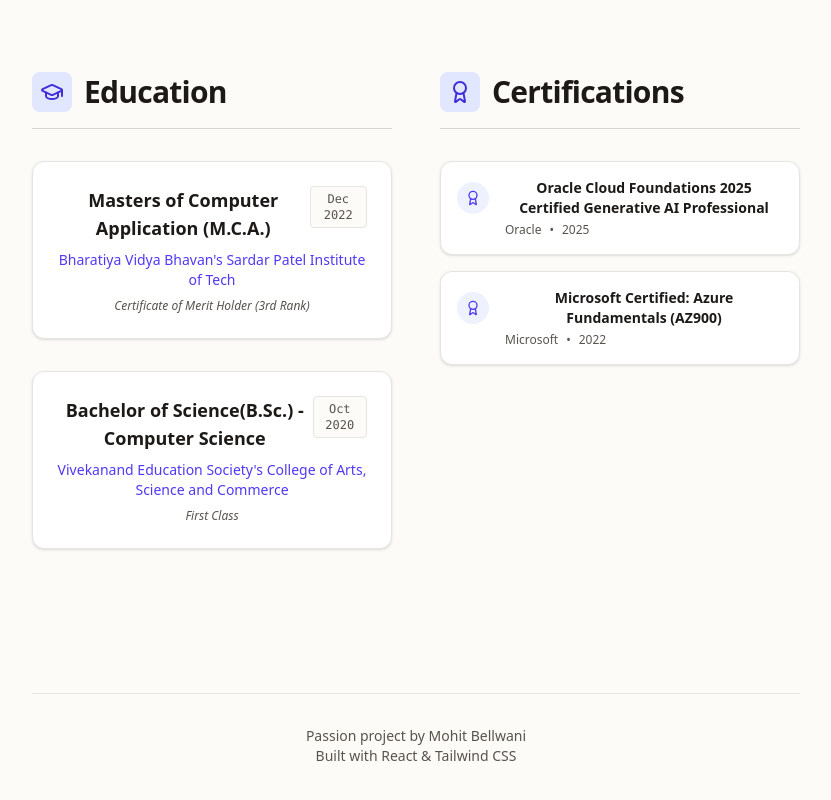
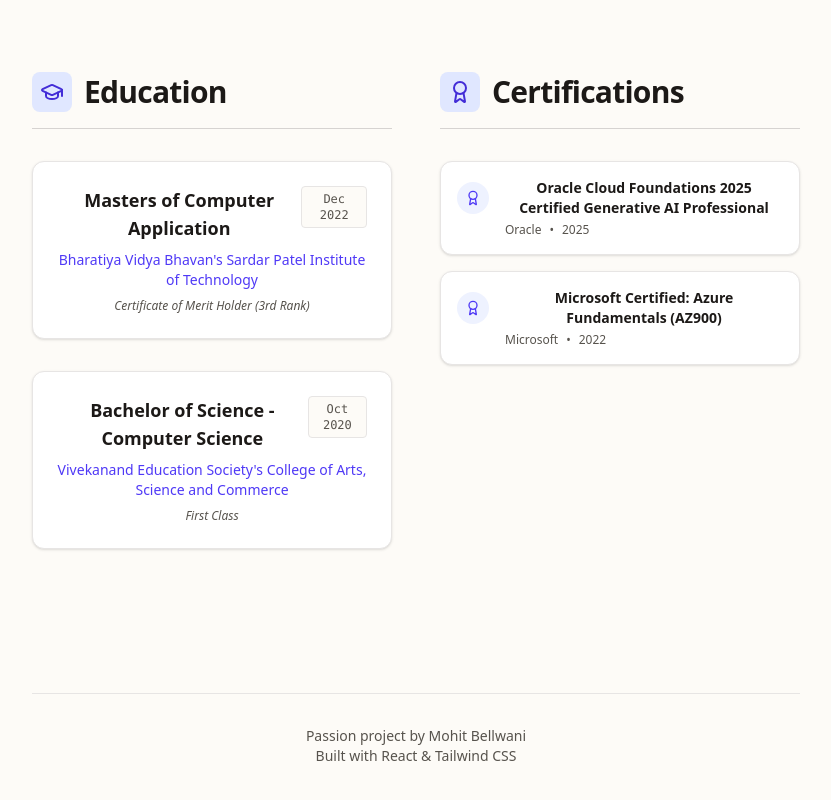
Before and after one commit to mohitbellwani/portfolioReactFrontend, a React (Vite) app: page / in a window 1280 px wide. Shown: the part 2736-3536 px from the top of the page, without its empty margins (384-1215 px from the left). Built offline with nearby package versions, Linux system fonts and the light colour scheme.

Commit message:
college name data

```diff
--- a/src/data/resumeData.js
+++ b/src/data/resumeData.js
@@ -136,13 +136,13 @@ export const INITIAL_RESUME_DATA = {
   ],
   education: [
     {
-      degree: "Masters of Computer Application (M.C.A.)",
-      school: "Bharatiya Vidya Bhavan's Sardar Patel Institute of Tech",
+      degree: "Masters of Computer Application",
+      school: "Bharatiya Vidya Bhavan's Sardar Patel Institute of Technology",
       year: "Dec 2022",
       detail: "Certificate of Merit Holder (3rd Rank)"
     },
     {
-      degree: "Bachelor of Science(B.Sc.) - Computer Science ",
+      degree: "Bachelor of Science - Computer Science ",
       school: "Vivekanand Education Society's College of Arts, Science and Commerce",
       year: "Oct 2020",
       detail: "First Class"
```
